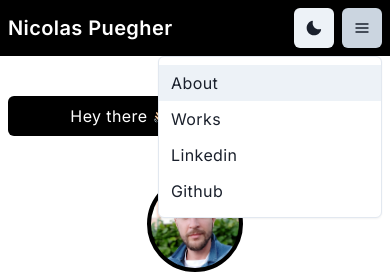
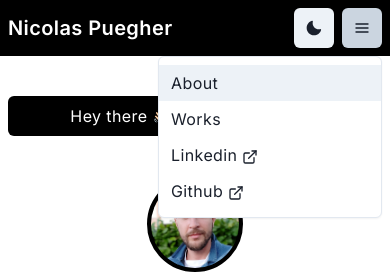
Before and after one commit to nicoPuegher/portfolio, a React (Vite) app: page / in a window 390 px wide. Both pictures are taken after a click on the button 362 px from the left and 28 px from the top of the page. Shown: the top 274 px of the page. Built offline with nearby package versions, Linux system fonts and the light colour scheme.

Commit message:
Dynamically render menu buttons in menu-mobile component

```diff
--- a/src/components/navbar/menu-mobile.jsx
+++ b/src/components/navbar/menu-mobile.jsx
@@ -1,14 +1,11 @@
 import React, { useContext } from 'react';
-import {
-	Menu,
-	MenuButton,
-	IconButton,
-	MenuList,
-	MenuItem,
-} from '@chakra-ui/react';
+import { Menu, MenuButton, IconButton, MenuList } from '@chakra-ui/react';
 import { HamburgerIcon } from '@chakra-ui/icons';
 
 import Context from '@/store/context';
+import CustomMenuItem from '@/components/ui/custom-menu-item';
+import CustomLink from '@/components/ui/custom-link';
+import menu from '@/constants/menu';
 
 export default function MenuMobile() {
 	const context = useContext(Context);
@@ -21,20 +18,21 @@ export default function MenuMobile() {
 				aria-label="Options"
 			/>
 			<MenuList>
-				<MenuItem
-					letterSpacing="inherit"
-					onClick={() => context.handleChangePage('about')}
-				>
-					About
-				</MenuItem>
-				<MenuItem
-					letterSpacing="inherit"
-					onClick={() => context.handleChangePage('works')}
-				>
-					Works
-				</MenuItem>
-				<MenuItem letterSpacing="inherit">Linkedin</MenuItem>
-				<MenuItem letterSpacing="inherit">Github</MenuItem>
+				{menu.buttons.map((name) => (
+					<CustomMenuItem
+						key={name}
+						onClick={() =>
+							context.handleChangePage(name.toLowerCase())
+						}
+					>
+						{name}
+					</CustomMenuItem>
+				))}
+				{menu.links.map((link) => (
+					<CustomMenuItem key={link.name}>
+						<CustomLink url={link.url}>{link.name}</CustomLink>
+					</CustomMenuItem>
+				))}
 			</MenuList>
 		</Menu>
 	);
```
